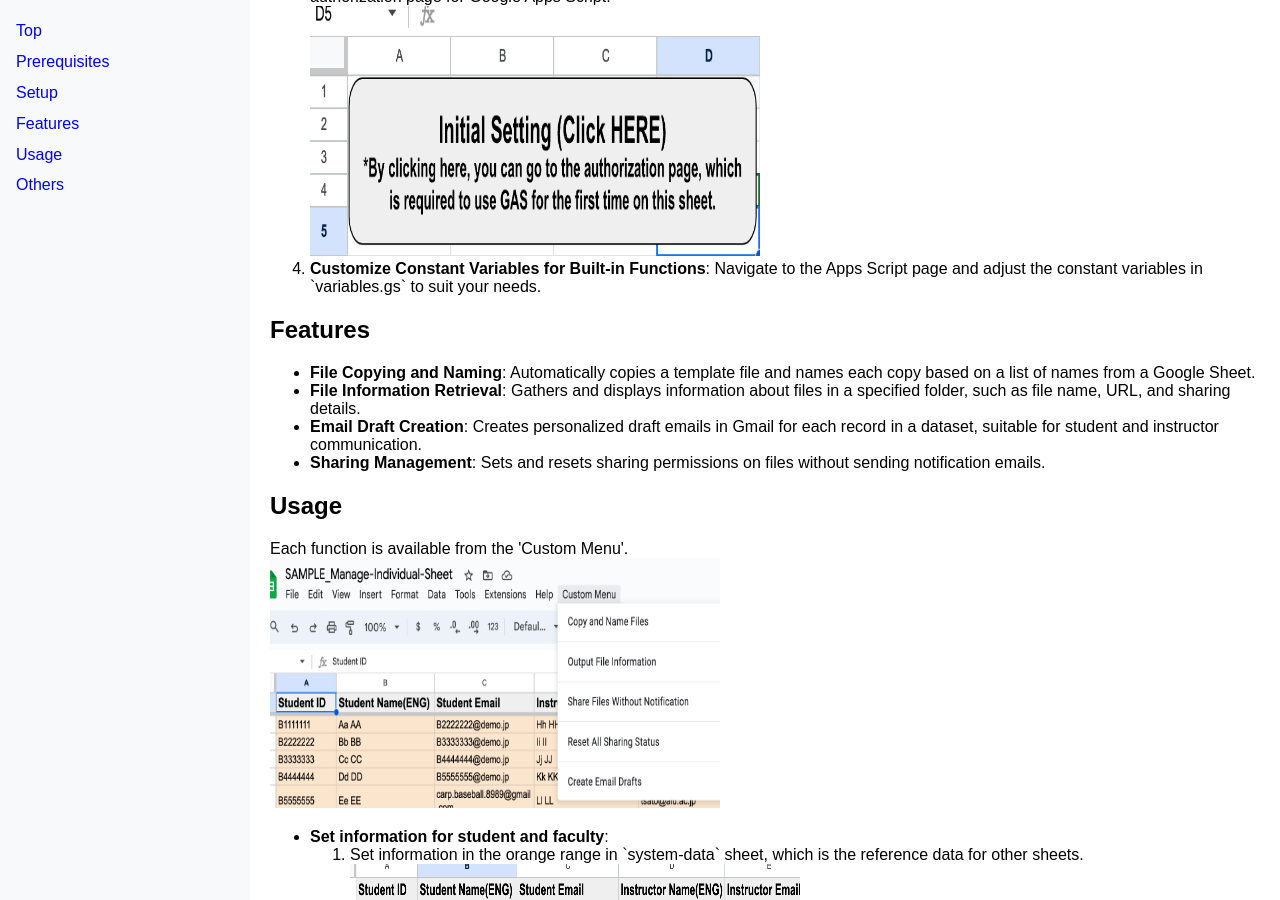
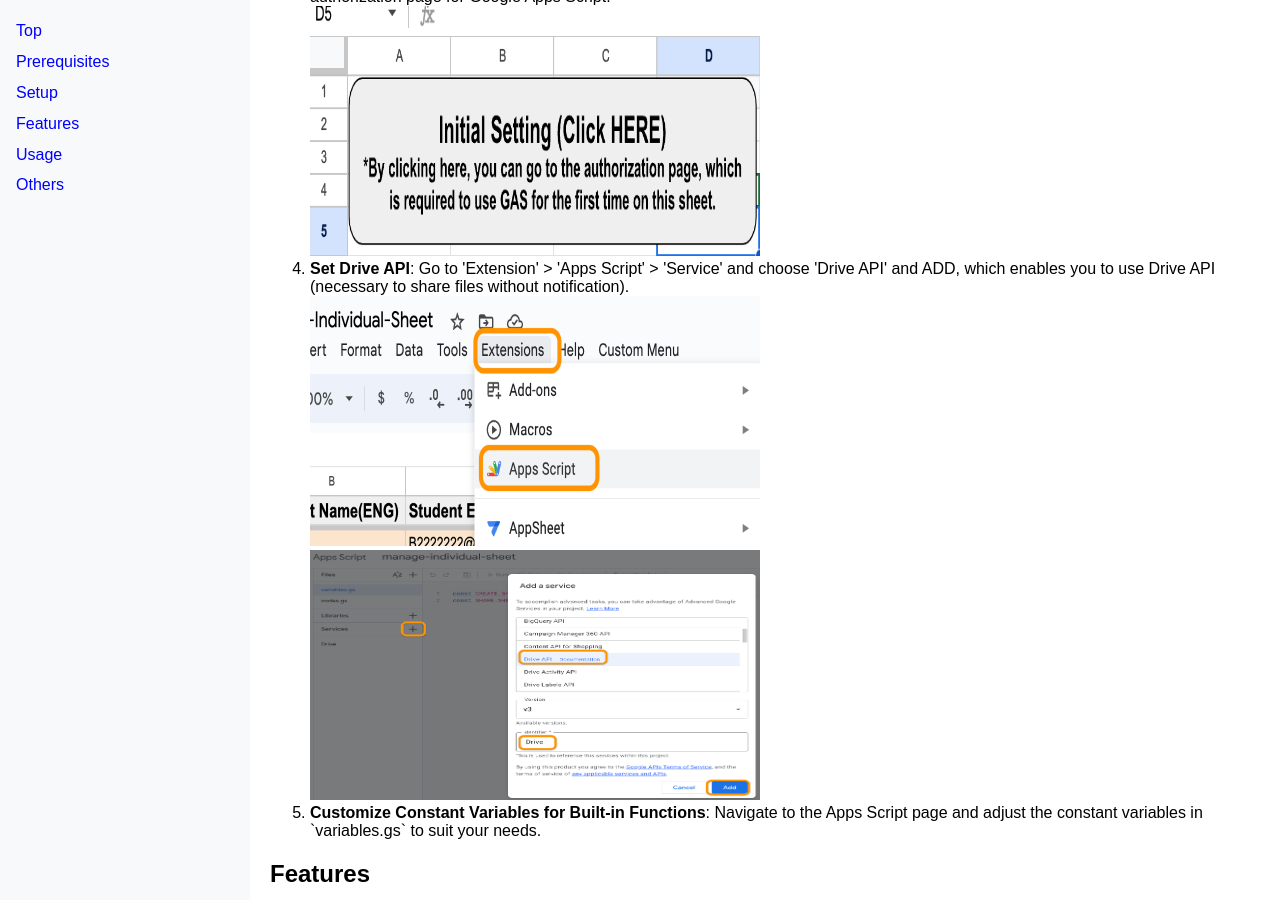
Before and after one commit to tsato21/manage-individual-file, a Jekyll site: the page built from docs/index.html, in a window 1280 px wide and 900 px high, scrolled down 579 px. Built offline with Jekyll 4.4.1, drawn with Linux system fonts in a browser that asks for light colours.

Commit message:
Update github page

```diff
--- a/docs/index.html
+++ b/docs/index.html
@@ -35,6 +35,14 @@ layout: default
       <div>
           <img src="assets/images/initial-setting.png" alt="Image of Initial Setting" width="450" height="250">
       </div>
+      </li>
+      <li><strong>Set Drive API</strong>: Go to 'Extension' > 'Apps Script' > 'Service' and choose 'Drive API' and ADD, which enables you to use Drive API (necessary to share files without notification).
+        <div>
+          <img src="assets/images/access-apps-script.png" alt="Image of Initial Setting" width="450" height="250">
+        </div>
+        <div>
+          <img src="assets/images/set-drive-api.png" alt="set-drive-api" width="450" height="250">
+        </div>
       </li>
       <li><strong>Customize Constant Variables for Built-in Functions</strong>: Navigate to the Apps Script page and adjust the constant variables in `variables.gs` to suit your needs.
       </li>
```
Also changed, not shown: docs/assets/images/access-apps-script.png (added), docs/assets/images/set-drive-api.png (added).
